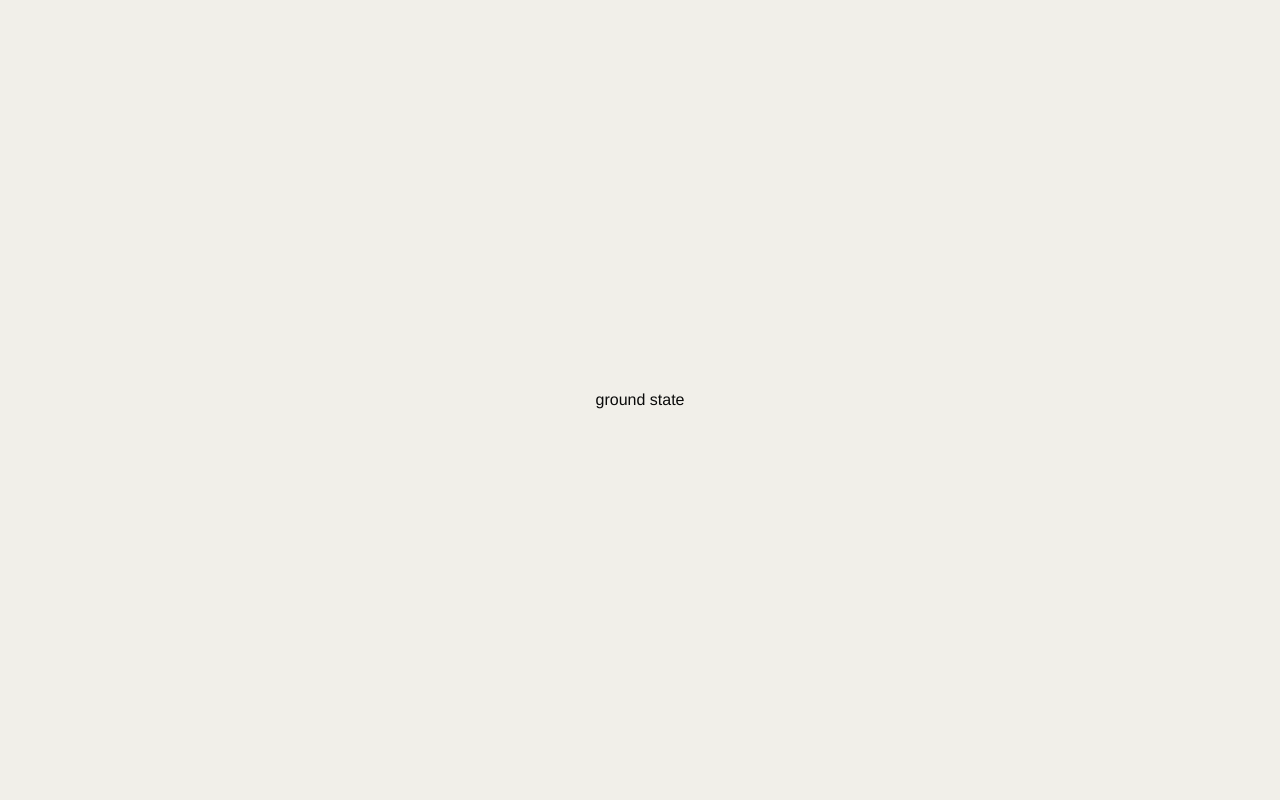
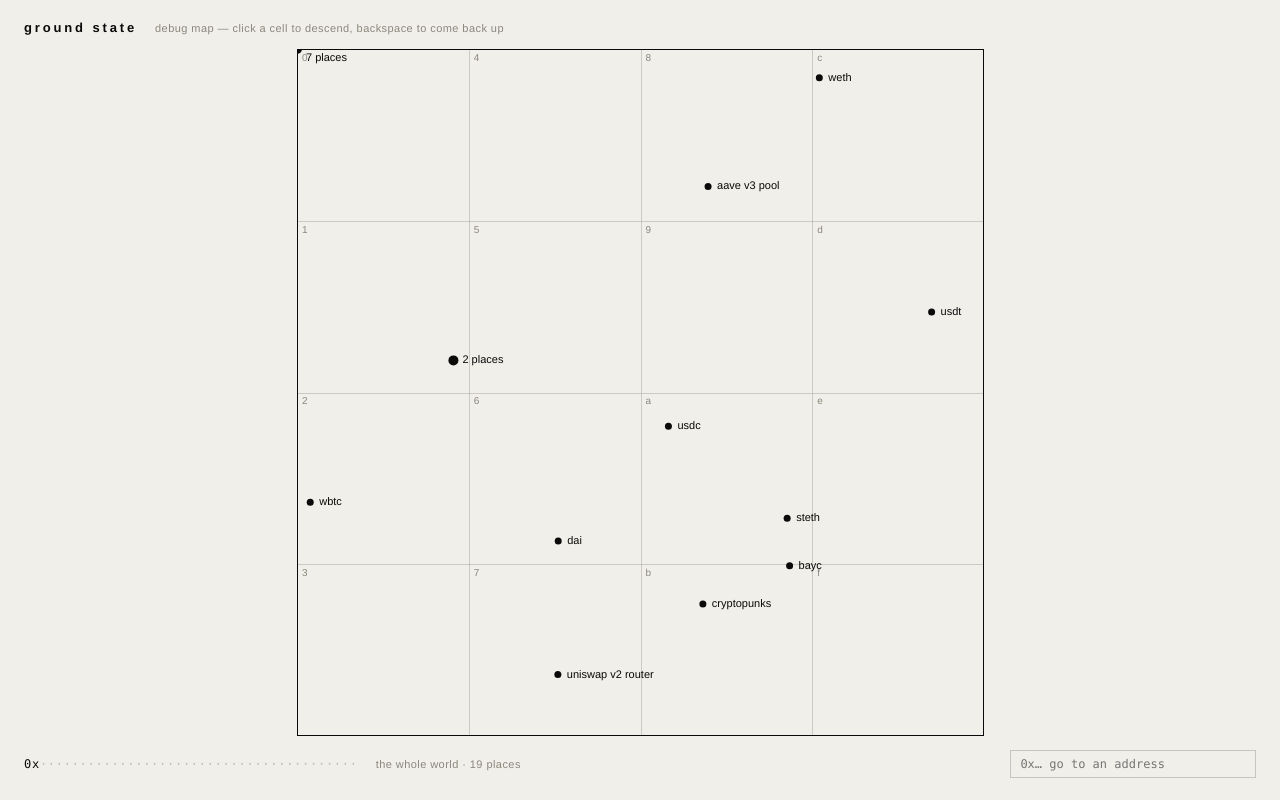
Before and after one commit to profinch/bwgame, a website built with Vite: page index.html in a window 1280 px wide. Built offline with nearby package versions, Linux system fonts and the light colour scheme.

Commit message:
Debug map: the address space, one cell at a time
A flat 2D view of the coordinate rule, so it can be checked by eye before
anything is drawn in three dimensions. Click a cell to descend into it,
backspace or right-click to come back up, or paste an address to drop into its
neighbourhood.

The cell being shown lives in the URL fragment, which is the first appearance of
a design pillar rather than a convenience: a place is a link, and sharing links
is how anything big is meant to get seen.

Marks that land within fourteen pixels of each other share one dot and report a
count. The corner is the reason — every address that starts with zeros falls
into the same cell, so the precompiles, the burn address and the beacon deposit
contract sit on top of one another and overlapping labels would say less than
"7 places" does.

Landmarks are hand-entered mainnet addresses, each checked against its EIP-55
checksum, which a mistyped digit would almost certainly break.

```diff
--- a/index.html
+++ b/index.html
@@ -4,7 +4,6 @@
     <meta charset="utf-8" />
     <meta name="viewport" content="width=device-width, initial-scale=1" />
     <title>Ground State</title>
-    <link rel="stylesheet" href="/src/style.css" />
   </head>
   <body>
     <main id="app"></main>
--- /dev/null
+++ b/src/landmarks.ts
@@ -0,0 +1,35 @@
+/**
+ * Addresses worth having on the map while there is nothing else on it.
+ *
+ * Hand-entered from mainnet and checked against their EIP-55 checksums, which a
+ * mistyped digit would almost certainly break.
+ */
+export interface Landmark {
+  name: string;
+  address: string;
+}
+
+export const LANDMARKS: readonly Landmark[] = [
+  // the corner every address that starts with zeros falls into
+  { name: 'null', address: '0x0000000000000000000000000000000000000000' },
+  { name: 'ecrecover', address: '0x0000000000000000000000000000000000000001' },
+  { name: 'sha256', address: '0x0000000000000000000000000000000000000002' },
+  { name: 'identity', address: '0x0000000000000000000000000000000000000004' },
+  { name: 'burn', address: '0x000000000000000000000000000000000000dEaD' },
+  { name: 'beacon deposit', address: '0x00000000219ab540356cBB839Cbe05303d7705Fa' },
+  { name: 'ens registry', address: '0x00000000000C2E074eC69A0dFb2997BA6C7d2e1e' },
+
+  // the loudest ground on the chain
+  { name: 'weth', address: '0xC02aaA39b223FE8D0A0e5C4F27eAD9083C756Cc2' },
+  { name: 'usdc', address: '0xA0b86991c6218b36c1d19D4a2e9Eb0cE3606eB48' },
+  { name: 'usdt', address: '0xdAC17F958D2ee523a2206206994597C13D831ec7' },
+  { name: 'dai', address: '0x6B175474E89094C44Da98b954EedeAC495271d0F' },
+  { name: 'wbtc', address: '0x2260FAC5E5542a773Aa44fBCfeDf7C193bc2C599' },
+  { name: 'steth', address: '0xae7ab96520DE3A18E5e111B5EaAb095312D7fE84' },
+  { name: 'uni', address: '0x1f9840a85d5aF5bf1D1762F925BDADdC4201F984' },
+  { name: 'uniswap v2 router', address: '0x7a250d5630B4cF539739dF2C5dAcb4c659F2488D' },
+  { name: 'uniswap v3 factory', address: '0x1F98431c8aD98523631AE4a59f267346ea31F984' },
+  { name: 'aave v3 pool', address: '0x87870Bca3F3fD6335C3F4ce8392D69350B4fA4E2' },
+  { name: 'cryptopunks', address: '0xb47e3cd837dDF8e4c57F05d70Ab865de6e193BBB' },
+  { name: 'bayc', address: '0xBC4CA0EdA7647A8aB7C2061c2E118A18a936f13D' },
+];
--- a/src/main.ts
+++ b/src/main.ts
@@ -1,2 +1,106 @@
+import './style.css';
+import { DEPTH, GRID } from './coord';
+import { normalizePrefix } from './coord';
+import { ascend, cellAt, createMap, descend, draw, goTo, prefixLabel, visible } from './map';
+
 const app = document.querySelector<HTMLElement>('#app');
-if (app) app.textContent = 'ground state';
+if (!app) throw new Error('no #app');
+
+app.innerHTML = `
+  <header class="bar">
+    <h1>ground state</h1>
+    <p class="hint">debug map — click a cell to descend, backspace to come back up</p>
+  </header>
+  <section class="stage"><div class="frame"></div></section>
+  <footer class="bar">
+    <p class="route"><span class="shown"></span><span class="rest"></span></p>
+    <p class="scale"></p>
+    <form class="jump">
+      <input name="address" placeholder="0x… go to an address" spellcheck="false" autocomplete="off" />
+    </form>
+  </footer>
+`;
+
+const frame = app.querySelector<HTMLElement>('.frame')!;
+const shown = app.querySelector<HTMLElement>('.shown')!;
+const rest = app.querySelector<HTMLElement>('.rest')!;
+const scale = app.querySelector<HTMLElement>('.scale')!;
+const jump = app.querySelector<HTMLFormElement>('.jump')!;
+const field = jump.querySelector<HTMLInputElement>('input')!;
+
+const view = createMap(frame);
+
+/**
+ * The cell being shown lives in the URL, so a place can be sent to someone.
+ * Sharing a link is not a courtesy here — it is how anything big gets seen.
+ */
+function readHash(): string {
+  try {
+    return normalizePrefix(decodeURIComponent(location.hash.slice(1)));
+  } catch {
+    return '';
+  }
+}
+
+function writeHash(): void {
+  const hash = view.prefix ? `#0x${view.prefix}` : '#';
+  if (location.hash !== hash) history.replaceState(null, '', hash);
+}
+
+function render(): void {
+  writeHash();
+  draw(view);
+  const label = prefixLabel(view.prefix);
+  shown.textContent = label.shown;
+  rest.textContent = label.rest;
+
+  const depth = view.prefix.length;
+  const here = visible(view).length;
+  const places = `${here} ${here === 1 ? 'place' : 'places'}`;
+  scale.textContent =
+    depth === 0
+      ? `the whole world · ${places}`
+      : `depth ${depth}/${DEPTH} · 1/${(GRID ** depth).toLocaleString('en')} of the world across · ${places}`;
+}
+
+view.canvas.addEventListener('click', (event) => {
+  const cell = cellAt(view, event.offsetX, event.offsetY);
+  descend(view, cell.x, cell.y);
+  render();
+});
+
+view.canvas.addEventListener('contextmenu', (event) => {
+  event.preventDefault();
+  ascend(view);
+  render();
+});
+
+window.addEventListener('keydown', (event) => {
+  if (event.key !== 'Backspace' || document.activeElement === field) return;
+  event.preventDefault();
+  ascend(view);
+  render();
+});
+
+jump.addEventListener('submit', (event) => {
+  event.preventDefault();
+  try {
+    goTo(view, field.value);
+    field.value = '';
+    field.setCustomValidity('');
+  } catch {
+    field.setCustomValidity('that is not an address');
+    field.reportValidity();
+  }
+  render();
+});
+
+field.addEventListener('input', () => field.setCustomValidity(''));
+window.addEventListener('resize', render);
+window.addEventListener('hashchange', () => {
+  view.prefix = readHash();
+  render();
+});
+
+view.prefix = readHash();
+render();
--- /dev/null
+++ b/src/map.ts
@@ -0,0 +1,164 @@
+/**
+ * Debug map: the address space, one cell at a time.
+ *
+ * Nothing here is the game — it is the coordinate module made visible, so the
+ * rule can be checked by eye before anything is rendered in three dimensions.
+ * Click a cell to descend into it, backspace to come back up.
+ */
+import {
+  DEPTH,
+  GRID,
+  digitToCell,
+  isWithin,
+  localPosition,
+  normalizeAddress,
+  normalizePrefix,
+} from './coord';
+import { LANDMARKS, type Landmark } from './landmarks';
+
+const DOT = 3.5;
+const LABEL_GAP = 9;
+
+/**
+ * Marks closer together than this share one dot. Whole neighbourhoods collapse
+ * to a point at shallow depth — every address starting with zeros lands in the
+ * same corner — and overlapping labels would say less than a count does.
+ */
+const CLUSTER = 14;
+
+export interface MapView {
+  canvas: HTMLCanvasElement;
+  prefix: string;
+  marks: Landmark[];
+}
+
+export function createMap(host: HTMLElement): MapView {
+  const canvas = document.createElement('canvas');
+  canvas.className = 'map';
+  host.append(canvas);
+  return { canvas, prefix: '', marks: [...LANDMARKS] };
+}
+
+/** Everything standing inside the cell the view is showing. */
+export function visible(view: MapView): Landmark[] {
+  return view.marks.filter((mark) => isWithin(view.prefix, mark.address));
+}
+
+export function descend(view: MapView, cellX: number, cellY: number): void {
+  if (view.prefix.length >= DEPTH) return;
+  const digit = ((cellX << 2) | cellY).toString(16);
+  view.prefix += digit;
+}
+
+export function ascend(view: MapView): void {
+  view.prefix = view.prefix.slice(0, -1);
+}
+
+/** Drop into an address, deep enough that its neighbourhood is worth looking at. */
+export function goTo(view: MapView, address: string, depth = 4): void {
+  const hex = normalizeAddress(address);
+  if (!view.marks.some((mark) => normalizeAddress(mark.address) === hex)) {
+    view.marks = [...view.marks, { name: `0x${hex.slice(0, 4)}…${hex.slice(-4)}`, address: hex }];
+  }
+  view.prefix = hex.slice(0, Math.min(depth, DEPTH));
+}
+
+export function draw(view: MapView): void {
+  const context = view.canvas.getContext('2d');
+  if (!context) return;
+
+  const ratio = window.devicePixelRatio || 1;
+  const size = Math.floor(view.canvas.clientWidth);
+  view.canvas.width = size * ratio;
+  view.canvas.height = size * ratio;
+  context.setTransform(ratio, 0, 0, ratio, 0, 0);
+  context.clearRect(0, 0, size, size);
+
+  const style = getComputedStyle(document.documentElement);
+  const ink = style.getPropertyValue('--fg').trim() || '#0a0a0a';
+  const muted = style.getPropertyValue('--mut').trim() || '#8a877d';
+  const step = size / GRID;
+
+  // the 4x4 grid this one hex digit chooses from
+  context.strokeStyle = muted;
+  context.globalAlpha = 0.35;
+  context.lineWidth = 1;
+  for (let i = 1; i < GRID; i++) {
+    const at = Math.round(i * step) + 0.5;
+    context.beginPath();
+    context.moveTo(at, 0);
+    context.lineTo(at, size);
+    context.moveTo(0, at);
+    context.lineTo(size, at);
+    context.stroke();
+  }
+  context.globalAlpha = 1;
+  context.strokeStyle = ink;
+  context.strokeRect(0.5, 0.5, size - 1, size - 1);
+
+  // the digit each cell stands for
+  context.fillStyle = muted;
+  context.font = '10px "Helvetica Neue", Helvetica, Arial, sans-serif';
+  context.textBaseline = 'top';
+  for (let digit = 0; digit < 16; digit++) {
+    const cell = digitToCell(digit);
+    context.fillText(digit.toString(16), cell.x * step + 5, cell.y * step + 4);
+  }
+
+  // whatever stands inside this cell
+  context.fillStyle = ink;
+  context.textBaseline = 'middle';
+  context.font = '11px "Helvetica Neue", Helvetica, Arial, sans-serif';
+  for (const group of cluster(view, size)) {
+    const label = group.marks.length === 1 ? group.marks[0]!.name : `${group.marks.length} places`;
+    context.beginPath();
+    context.arc(group.x, group.y, group.marks.length === 1 ? DOT : DOT + 1.5, 0, Math.PI * 2);
+    context.fill();
+
+    // dots stay exactly where the address puts them; only the label is nudged
+    // back into view, or a corner cluster would write itself off the canvas
+    const width = context.measureText(label).width;
+    const toTheLeft = group.x + LABEL_GAP + width > size;
+    context.textAlign = toTheLeft ? 'right' : 'left';
+    const labelX = group.x + (toTheLeft ? -LABEL_GAP : LABEL_GAP);
+    context.fillText(
+      label,
+      Math.min(Math.max(labelX, toTheLeft ? width : 0), toTheLeft ? size : size - width),
+      Math.min(Math.max(group.y, LABEL_GAP), size - LABEL_GAP),
+    );
+  }
+  context.textAlign = 'left';
+}
+
+export interface Cluster {
+  x: number;
+  y: number;
+  marks: Landmark[];
+}
+
+/** Marks grouped by where they land on screen, so a dense corner reads as a count. */
+export function cluster(view: MapView, size: number): Cluster[] {
+  const groups: Cluster[] = [];
+  for (const mark of visible(view)) {
+    const at = localPosition(mark.address, view.prefix);
+    const x = at.x * size;
+    const y = at.y * size;
+    const near = groups.find((group) => Math.hypot(group.x - x, group.y - y) < CLUSTER);
+    if (near) near.marks.push(mark);
+    else groups.push({ x, y, marks: [mark] });
+  }
+  return groups;
+}
+
+/** Which cell of the shown grid a click landed in. */
+export function cellAt(view: MapView, offsetX: number, offsetY: number): { x: number; y: number } {
+  const size = view.canvas.clientWidth;
+  const clamp = (value: number) => Math.max(0, Math.min(GRID - 1, Math.floor((value / size) * GRID)));
+  return { x: clamp(offsetX), y: clamp(offsetY) };
+}
+
+/** `0xa0b8` with the digits still ahead greyed out, for the header. */
+export function prefixLabel(prefix: string): { shown: string; rest: string } {
+  const hex = normalizePrefix(prefix);
+  return { shown: `0x${hex}`, rest: '·'.repeat(DEPTH - hex.length) };
+}
--- a/src/style.css
+++ b/src/style.css
@@ -2,6 +2,7 @@
   --bg: #f1efe9;
   --fg: #0a0a0a;
   --mut: #8a877d;
+  --line: #0a0a0a;
 }
 
 * {
@@ -24,6 +25,82 @@ body {
 
 #app {
   display: grid;
+  grid-template-rows: auto 1fr auto;
+  gap: 14px;
+  height: 100%;
+  padding: 20px 24px 22px;
+}
+
+.bar {
+  display: flex;
+  flex-wrap: wrap;
+  align-items: baseline;
+  gap: 8px 18px;
+}
+
+h1 {
+  font-size: 13px;
+  font-weight: 700;
+  letter-spacing: 0.22em;
+  text-transform: lowercase;
+}
+
+.hint,
+.scale {
+  font-size: 11px;
+  letter-spacing: 0.04em;
+  color: var(--mut);
+}
+
+.stage {
+  display: grid;
   place-items: center;
+  min-height: 0;
+}
+
+.frame {
+  aspect-ratio: 1;
   height: 100%;
+  max-height: 100%;
+  max-width: 100%;
 }
+
+.map {
+  display: block;
+  width: 100%;
+  height: 100%;
+  cursor: crosshair;
+}
+
+.route {
+  font-family: ui-monospace, 'SF Mono', Menlo, Consolas, monospace;
+  font-size: 12px;
+  letter-spacing: 0.06em;
+}
+
+.rest {
+  color: var(--mut);
+  opacity: 0.5;
+}
+
+.jump {
+  margin-left: auto;
+}
+
+.jump input {
+  width: 34ch;
+  max-width: 100%;
+  padding: 6px 9px;
+  border: 1px solid color-mix(in srgb, var(--line) 18%, transparent);
+  border-radius: 0;
+  background: transparent;
+  color: var(--fg);
+  font: inherit;
+  font-family: ui-monospace, 'SF Mono', Menlo, Consolas, monospace;
+  font-size: 12px;
+}
+
+.jump input:focus {
+  outline: none;
+  border-color: var(--fg);
+}
```
